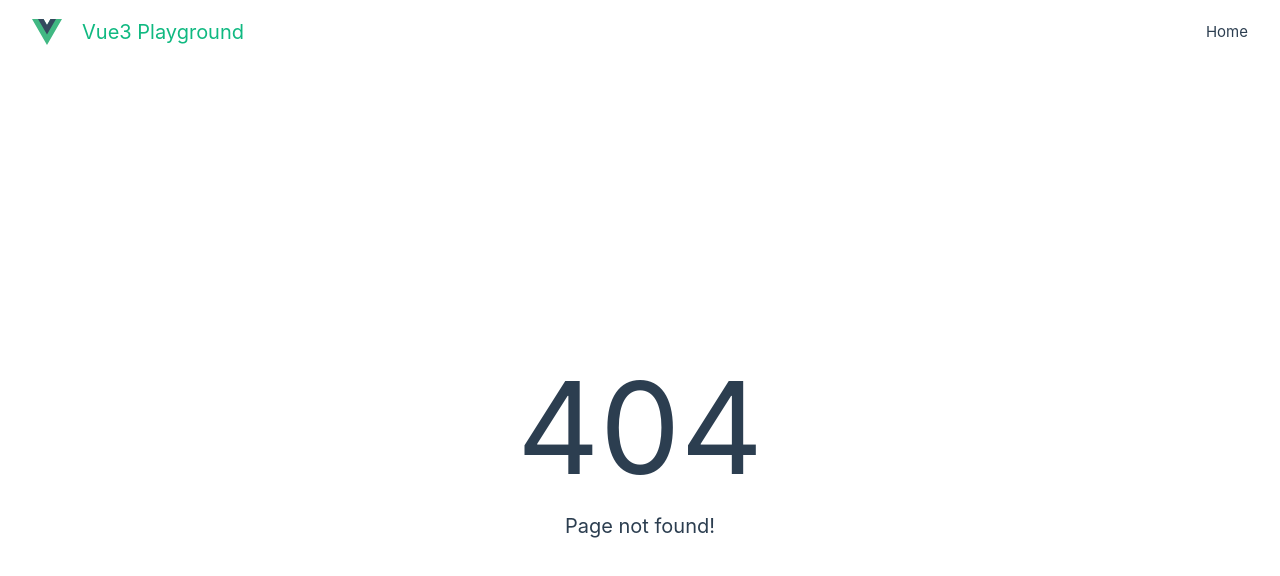
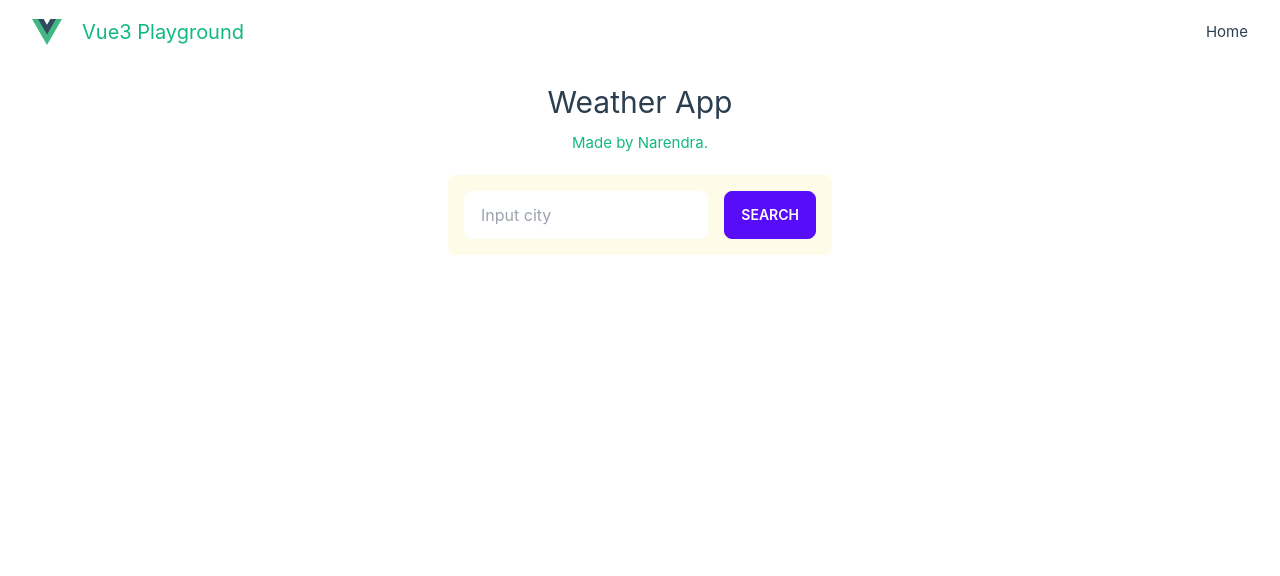
Before and after one commit to narendra087/vue3-playground, a Vue app: page /project/weather in a window 1280 px wide. Before the commit this address had no page. Shown: the top 576 px of the page. Built offline with nearby package versions, Linux system fonts and the light colour scheme.

Commit message:
[ADD] Weather App

```diff
--- a/src/components/ProjectCard.vue
+++ b/src/components/ProjectCard.vue
@@ -1,6 +1,6 @@
 <template>
   <RouterLink :to="{ name: name || '' }">
-    <div class="card p-3 min-h-[150px] rounded-lg border border-emerald-500 cursor-pointer flex justify-center items-center">
+    <div class="project-card p-3 min-h-[150px] rounded-lg border border-emerald-500 cursor-pointer flex justify-center items-center">
       <p class="text-xl">{{title}}</p>
     </div>
   </RouterLink>
@@ -16,10 +16,10 @@
 </script>
 
 <style scoped>
-  .card {
+  .project-card {
     transition: all 0.5s;
   }
-  .card:hover {
+  .project-card:hover {
     box-shadow: 0 0 10px 5px rgba(16,185,129,0.39);
   }
 </style>
--- a/src/router/index.ts
+++ b/src/router/index.ts
@@ -23,6 +23,11 @@ const router = createRouter({
       name: 'calculator',
       component: () => import('../views/projects/CalculatorView.vue')
     },
+    {
+      path: '/project/weather',
+      name: 'weather',
+      component: () => import('../views/projects/WeatherView.vue')
+    },
 
     // !!! Route error handling
     {
--- a/src/views/MenuView.vue
+++ b/src/views/MenuView.vue
@@ -10,7 +10,7 @@
       <div class="grid lg:grid-cols-4 md:grid-cols-3 sm:grid-cols-2 gap-5">
         <ProjectCard title="Calculator" name="calculator" image="" />
         <ProjectCard title="To-do-list" name="" image="" />
-        <ProjectCard title="Weather" name="" image="" />
+        <ProjectCard title="Weather" name="weather" image="" />
       </div>
     </section>
   </div>
--- /dev/null
+++ b/src/views/projects/WeatherView.vue
@@ -0,0 +1,23 @@
+
+import InputText from 'primevue/inputtext';
+
+<template>
+  <div id="weather">
+    <section id="about" class="flex flex-col gap-1 md:gap-3 items-center">
+      <h1 class="md:text-3xl sm:text-2xl text-xl text-center">Weather App</h1>
+      <p class="text-emerald-500">Made by Narendra.</p>
+    </section>
+
+    <section id="weather-body" class="w-auto max-w-sm mt-5 mx-auto rounded-lg bg-[#FEFBE9] p-4">
+      <div class="flex gap-4">
+        <input type="text" placeholder="Input city" class="input w-full" />
+        <button class="btn btn-primary">Search</button>
+      </div>
+    </section>
+  </div>
+</template>
+
+<script lang="ts" setup>
+  import { ref } from 'vue';
+
+</script>
```
